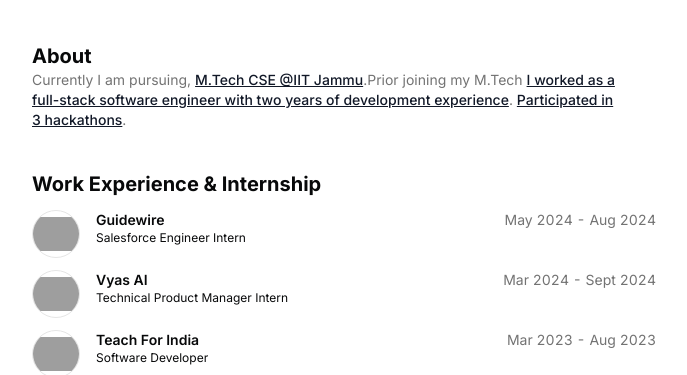
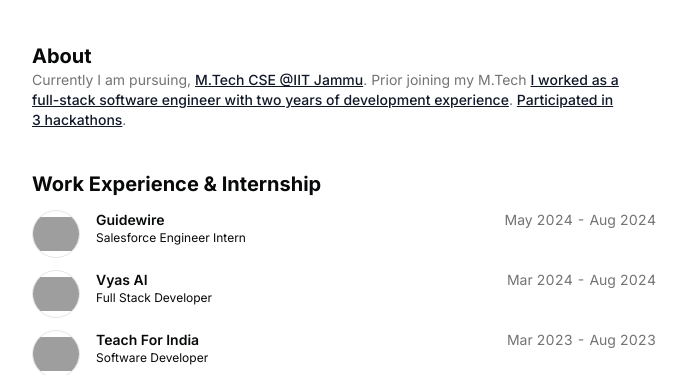
Before and after one commit to sayyedfaixal/faixal, a Next.js app: page / in a window 1280 px wide. Shown: the part 210-585 px from the top of the page, without its empty margins (296-983 px from the left). Built offline with nearby package versions, Linux system fonts and the light colour scheme; grey boxes are pictures that could not be loaded.

Commit message:
Fix TimeLine

```diff
--- a/src/data/resume.tsx
+++ b/src/data/resume.tsx
@@ -10,7 +10,7 @@
   description:
     "A Software Engineer who Love building things and getting his hands dirty in AI.",
   summary:
-    "Currently I am pursuing, [M.Tech CSE @IIT Jammu](/#education).Prior joining my M.Tech [I worked as a full-stack software engineer with two years of development experience](/#work).  [Participated in 3 hackathons](/#hackathons).",
+    "Currently I am pursuing, [M.Tech CSE @IIT Jammu](/#education). Prior joining my M.Tech [I worked as a full-stack software engineer with two years of development experience](/#work).  [Participated in 3 hackathons](/#hackathons).",
   avatarUrl: "/me.jpg",
   skills: [
     "C/C++",
@@ -81,12 +81,12 @@
       href: "https://vyasai.in/",
       badges: [],
       location: "IIT Jammu, India",
-      title: "Technical Product Manager Intern",
+      title: "Full Stack Developer",
       logoUrl: "https://img.freepik.com/premium-vector/brain-technology-unique-logo_414847-335.jpg",
       start: "Mar 2024",
-      end: "Sept 2024",
+      end: "Aug 2024",
       description:
-        " Led a team of four interns at professor's startup, providing guidance and mentorship. Organized and managed sprint planning sessions for efficient progress. Aided in product design and made analytical decisions about feature implementation. Recommended and evaluated technologies to ensure optimal performance and scalability. Ensured high-quality output through regular code reviews, testing, and feedback loops.",
+        "Spearheaded the development of the project from the ground up, overseeing end-to-end architecture design, and managing both front-end and back-end implementations while selecting the optimal tech stack and tools. Led a team of six interns, managing daily standups, sprint planning, and ensuring smooth progress. Collaborated with professors and PhD scholars to make analytical decisions and enhance features through brain- storming sessions. Maintained high-quality output by conducting regular code reviews, testing, and providing feedback to the team.",
     },
     {
       company: "Teach For India",
```
